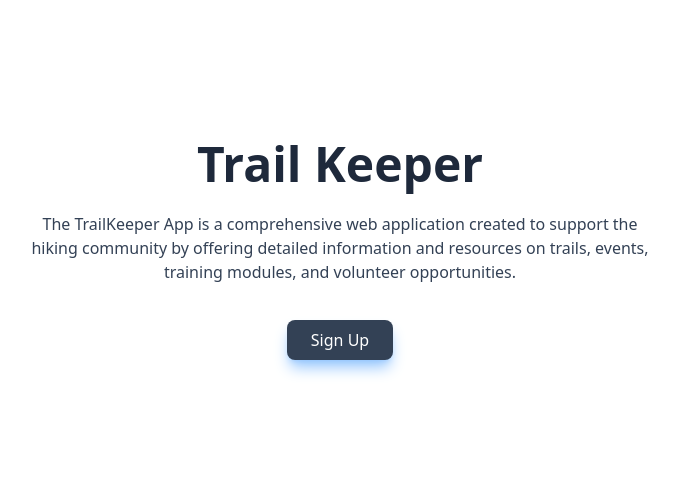
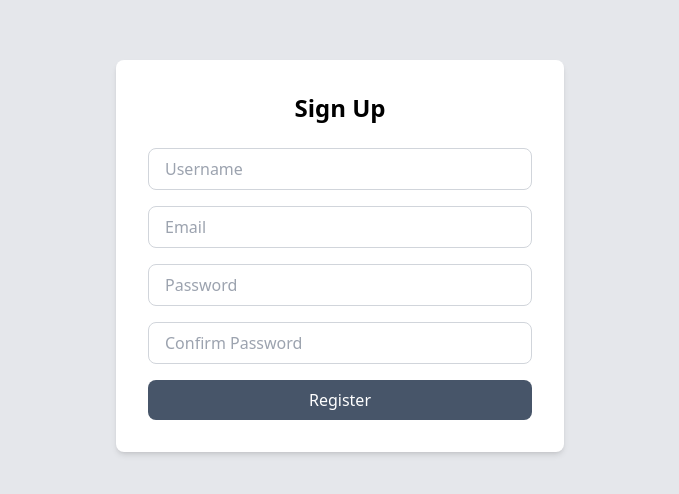
Before and after one commit to jack-crawford-1/trail-keeper-client, a React (Vite) app: page /signup in a window 1280 px wide. Shown: the part 144-638 px from the top of the page, without its empty margins (300-979 px from the left). Built offline with nearby package versions, Linux system fonts and the light colour scheme.

Commit message:
routing with react-router-dom

```diff
--- a/package.json
+++ b/package.json
@@ -11,7 +11,8 @@
   },
   "dependencies": {
     "react": "^18.3.1",
-    "react-dom": "^18.3.1"
+    "react-dom": "^18.3.1",
+    "react-router-dom": "^6.24.1"
   },
   "devDependencies": {
     "@types/react": "^18.3.3",
--- a/src/App.tsx
+++ b/src/App.tsx
@@ -1,3 +1,4 @@
+import { Link } from 'react-router-dom'
 import './index.css'
 
 function App() {
@@ -15,12 +16,11 @@ function App() {
             opportunities.
           </p>
 
-          <button
-            onClick={() => {}}
-            className="bg-slate-700 shadow-lg shadow-blue-300	hover:bg-slate-500 hover:scale-110 transform duration-300 ease-in-out py-2 px-6 rounded-lg text-white m-5 "
-          >
-            Sign Up
-          </button>
+          <Link to="/signup">
+            <button className="bg-slate-600 shadow-lg shadow-gray-500 hover:bg-slate-700 hover:scale-110 transform duration-300 ease-in-out py-2 px-6 rounded-lg text-white m-5">
+              Sign Up
+            </button>
+          </Link>
         </div>
       </div>
     </>
--- /dev/null
+++ b/src/components/Signup.tsx
@@ -0,0 +1,45 @@
+import '../index.css'
+
+export default function Signup() {
+  return (
+    <div className="flex flex-col items-center justify-center bg-gray-200 min-h-screen py-12">
+      <form className="bg-white p-8 rounded-lg shadow-md w-full max-w-md">
+        <h2 className="text-2xl font-bold mb-6 text-center">Sign Up</h2>
+        <div className="mb-4">
+          <input
+            type="text"
+            placeholder="Username"
+            className="w-full px-4 py-2 border border-gray-300 rounded-lg focus:outline-none focus:border-blue-500"
+          />
+        </div>
+        <div className="mb-4">
+          <input
+            type="email"
+            placeholder="Email"
+            className="w-full px-4 py-2 border border-gray-300 rounded-lg focus:outline-none focus:border-blue-500"
+          />
+        </div>
+        <div className="mb-4">
+          <input
+            type="password"
+            placeholder="Password"
+            className="w-full px-4 py-2 border border-gray-300 rounded-lg focus:outline-none focus:border-blue-500"
+          />
+        </div>
+        <div className="mb-4">
+          <input
+            type="password"
+            placeholder="Confirm Password"
+            className="w-full px-4 py-2 border border-gray-300 rounded-lg focus:outline-none focus:border-blue-500"
+          />
+        </div>
+        <button
+          type="submit"
+          className="w-full bg-slate-600 text-white py-2 px-6 rounded-lg hover:bg-slate-700 hover:scale-110 duration-300"
+        >
+          Register
+        </button>
+      </form>
+    </div>
+  )
+}
--- a/src/main.tsx
+++ b/src/main.tsx
@@ -1,10 +1,11 @@
+import { RouterProvider } from 'react-router-dom'
+import ReactDOM from 'react-dom/client'
 import React from 'react'
-import ReactDOM from 'react-dom/client'
-import App from './App.tsx'
+import router from './router'
 import './index.css'
 
 ReactDOM.createRoot(document.getElementById('root')!).render(
   <React.StrictMode>
-    <App />
+    <RouterProvider router={router} />
   </React.StrictMode>
 )
--- /dev/null
+++ b/src/router.tsx
@@ -0,0 +1,18 @@
+import {
+  createBrowserRouter,
+  createRoutesFromElements,
+  Route,
+} from 'react-router-dom'
+import Signup from './components/Signup'
+import App from './App'
+
+const router = createBrowserRouter(
+  createRoutesFromElements(
+    <>
+      <Route path="/" element={<App />} />
+      <Route path="/signup" element={<Signup />} />
+    </>
+  )
+)
+
+export default router
```
Also changed, not shown: 1 other file (tests, documents, lock files or other folders).
